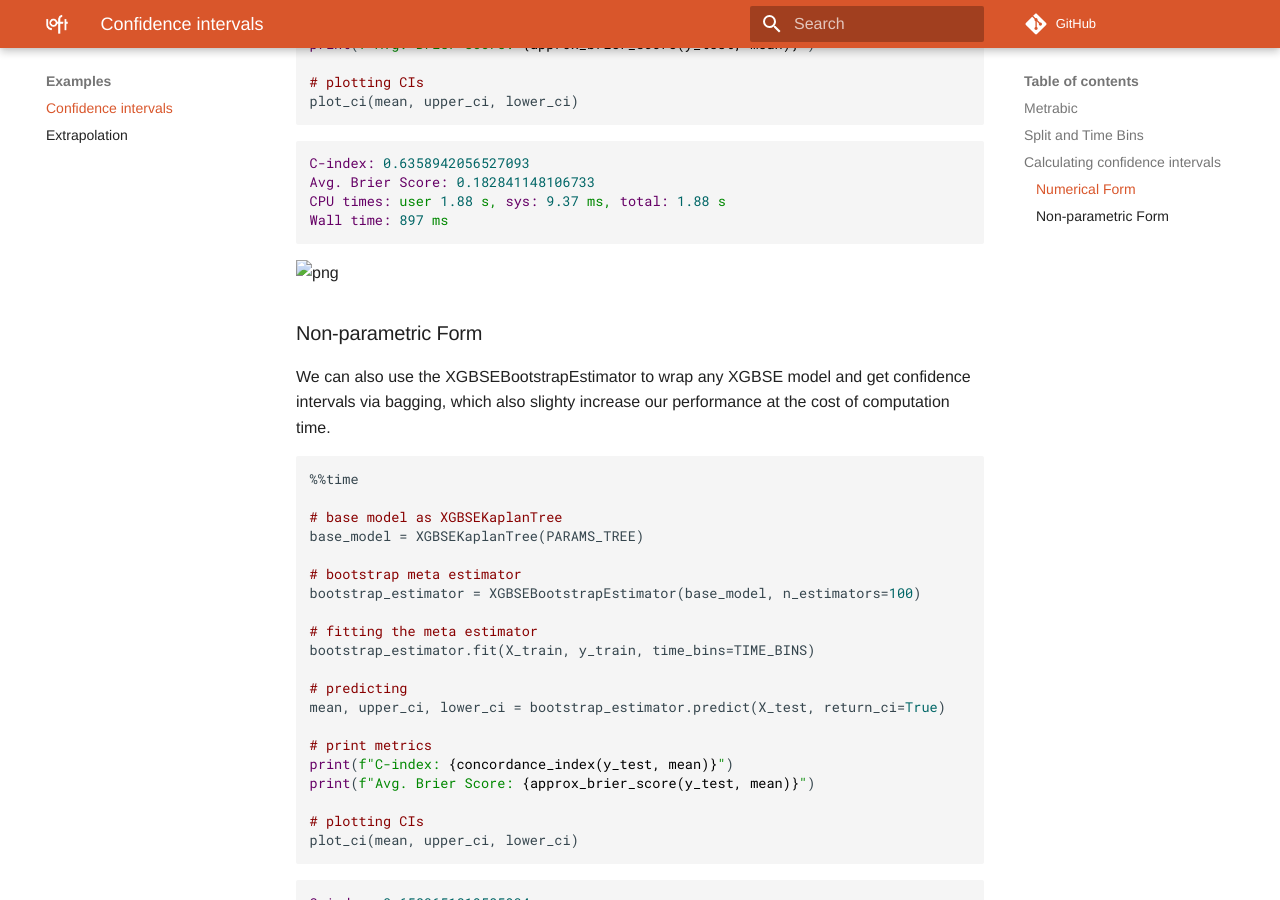
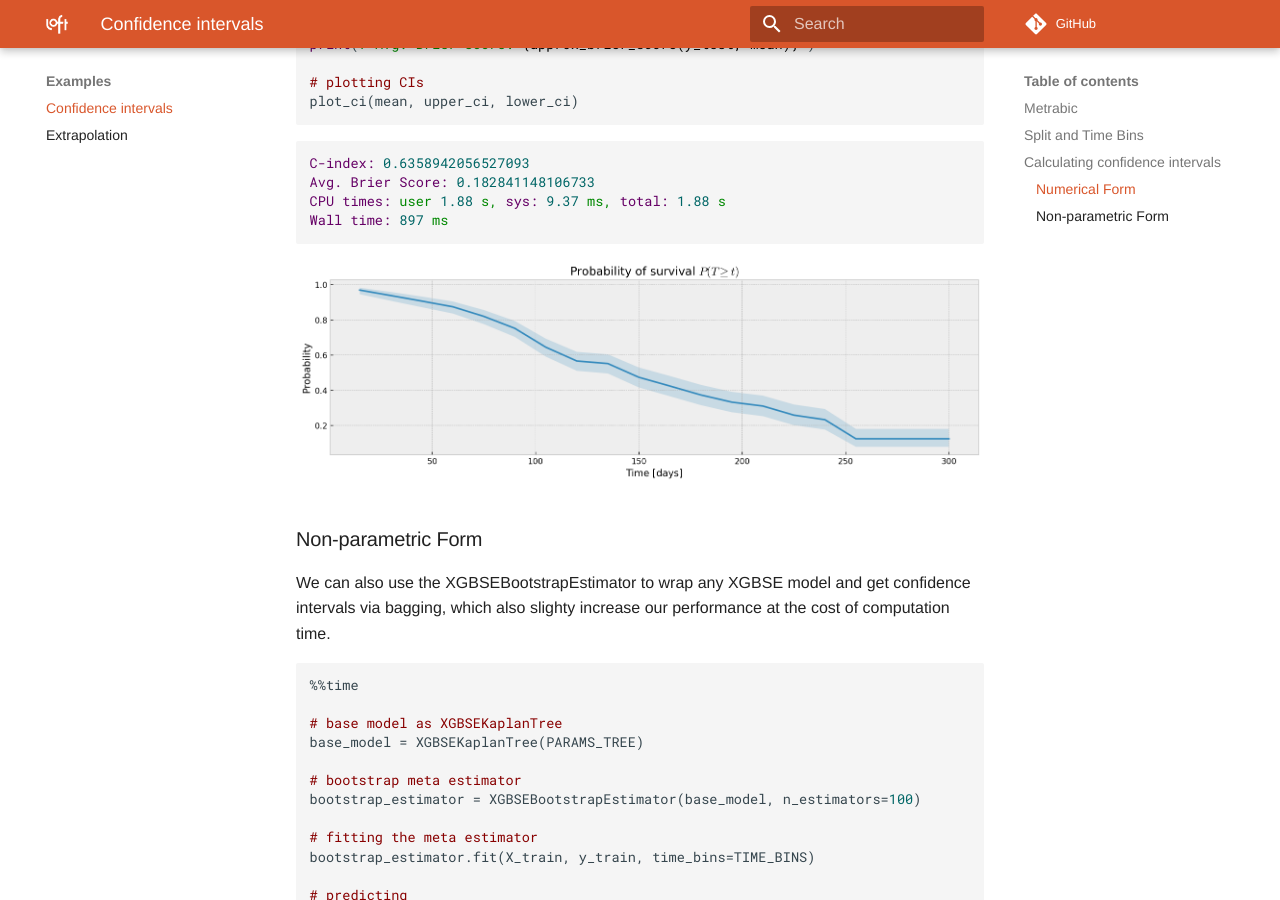
Before and after one commit to loft-br/xgboost-survival-embeddings, an MkDocs documentation site: the page built from docs/examples/confidence_interval.md, in a window 1280 px wide and 900 px high, scrolled down 2548 px. Built offline with MkDocs 1.6.1 and Material for MkDocs 9.7.7, drawn with Linux system fonts in a browser that asks for light colours; nearby versions of some CDN libraries; some web fonts are replaced; comment, search, counter and statistics services are not loaded.

Commit message:
fix: fix path to figures in Examples section

```diff
--- a/docs/examples/confidence_interval.md
+++ b/docs/examples/confidence_interval.md
@@ -236,7 +236,7 @@ plot_ci(mean, upper_ci, lower_ci)
 
 
 
-![png](../img/output_9_1.png)
+![png](./img/output_9_1.png)
 
 
 
@@ -276,7 +276,7 @@ plot_ci(mean, upper_ci, lower_ci)
 
 
 
-![png](../img/output_11_1.png)
+![png](./img/output_11_1.png)
 
 
 
```
Also changed, not shown: docs/examples/extrapolation_example.md (+2 -2 lines).
